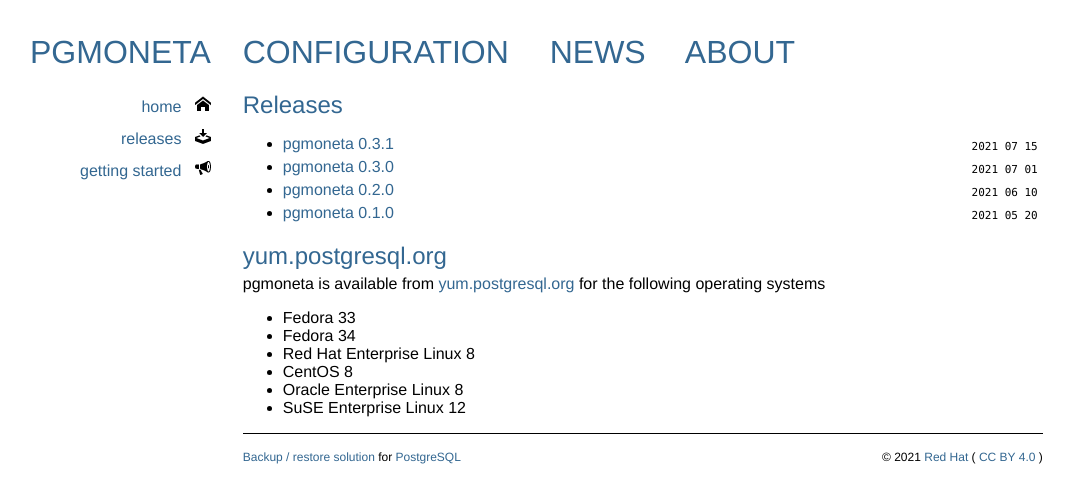
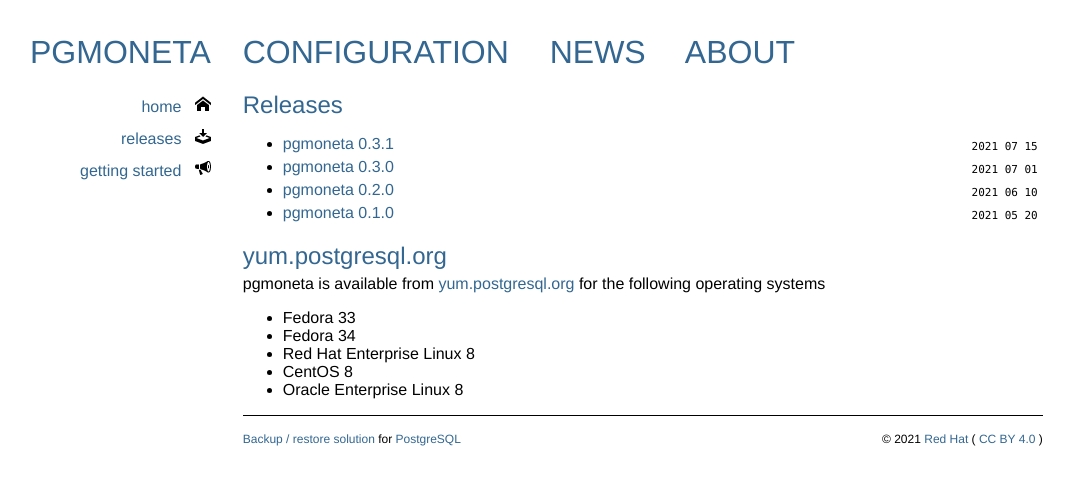
Before and after one commit to pgmoneta/pgmoneta.github.io, a Jekyll site: the page built from releases.html, in a window 1280 px wide. Shown: the top 503 px of the page, without its empty margins (10-1083 px from the left). Built offline with Jekyll 4.4.1, drawn with Linux system fonts in a browser that asks for light colours; some web fonts are replaced.

Commit message:
Remove SLES 12

```diff
--- a/releases.html
+++ b/releases.html
@@ -24,7 +24,6 @@ layout: default
     <li>Red Hat Enterprise Linux 8</li>
     <li>CentOS 8</li>
     <li>Oracle Enterprise Linux 8</li>
-    <li>SuSE Enterprise Linux 12</li>
   </ul>
 
 </div>
```
